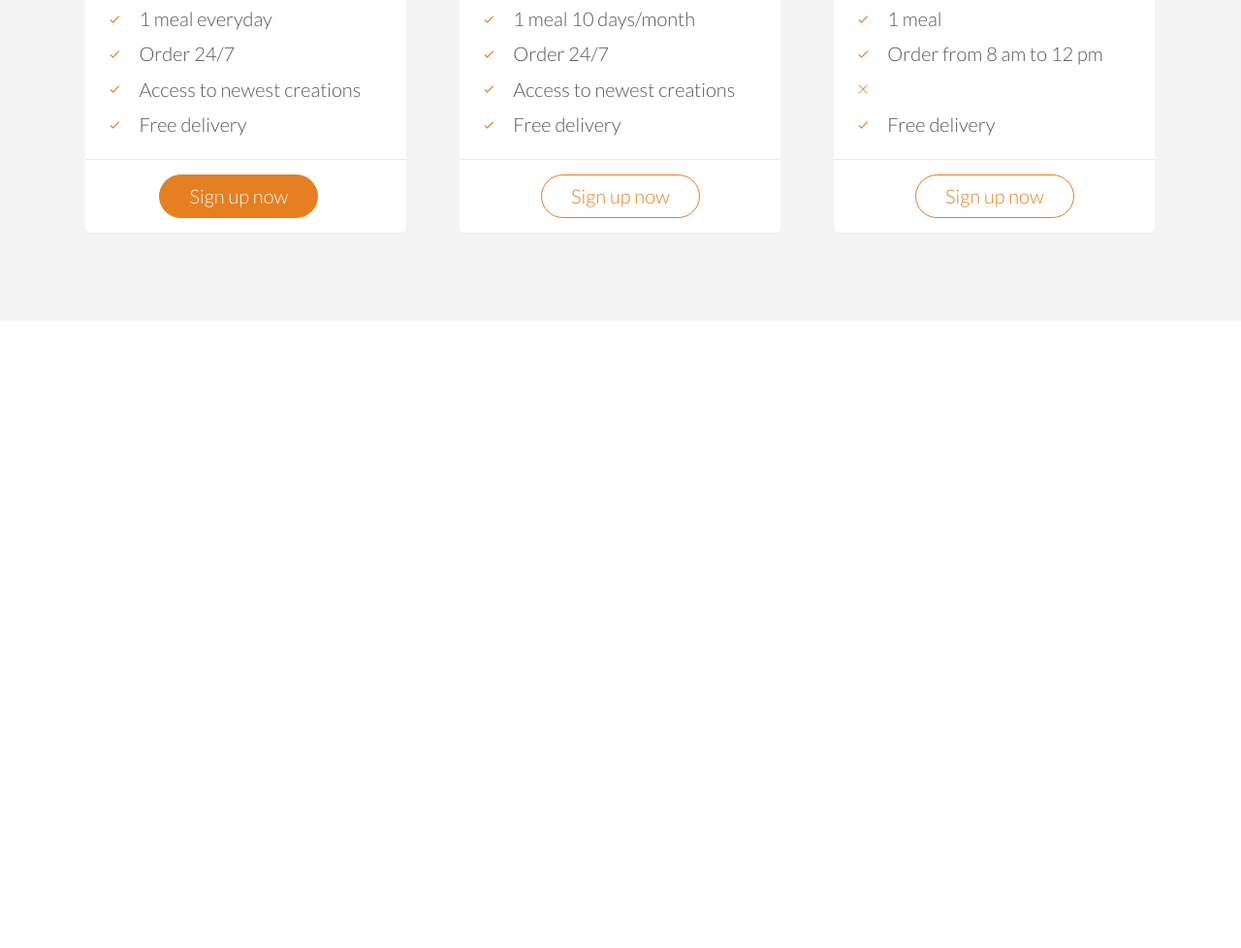
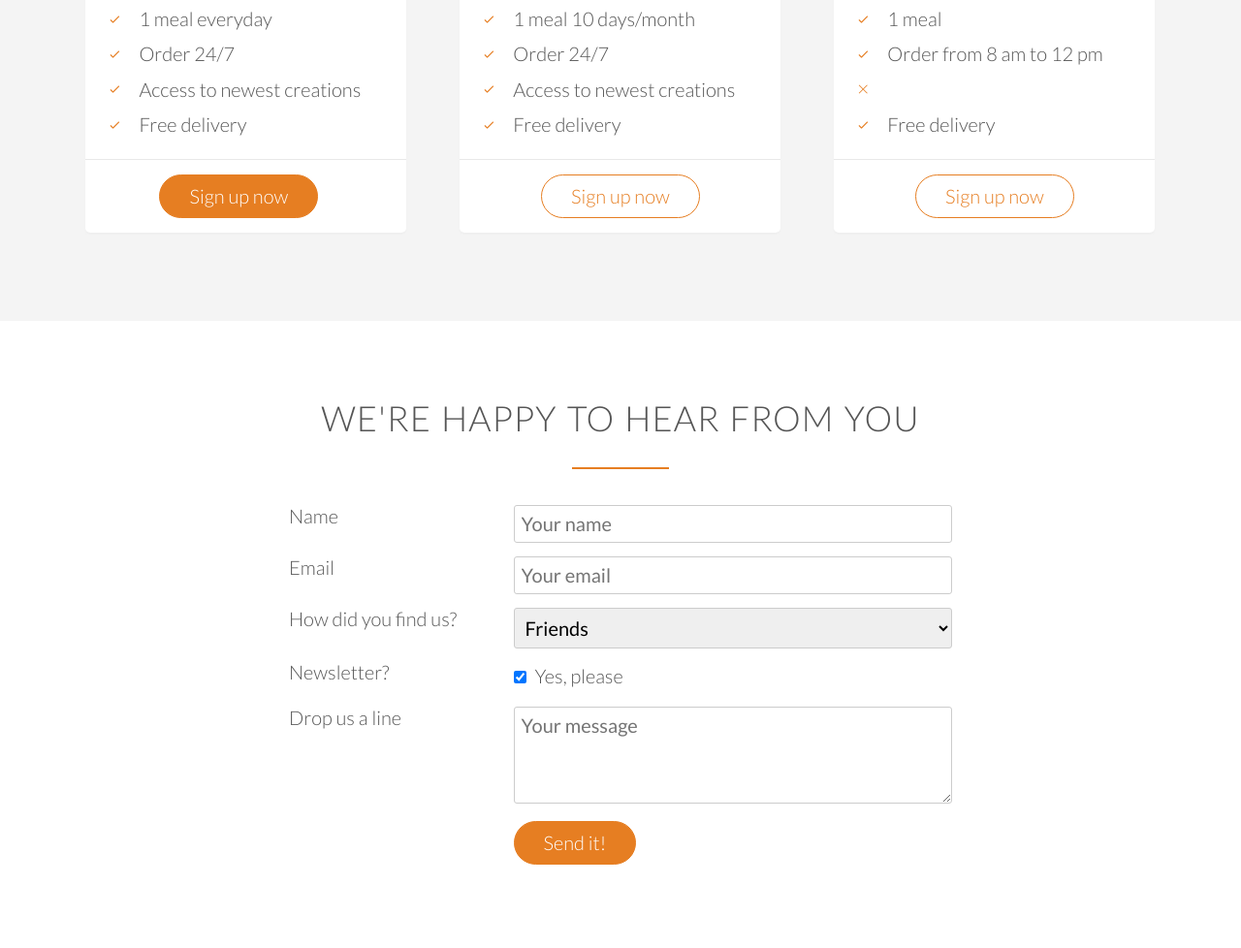
Before and after one commit to revanth-sridhar/omnifood, a plain HTML site: page index.html in a window 1280 px wide. Shown: the part 4268-5246 px from the top of the page at 97% size. Before the commit the page ends 4599 px from the top, so only its background shows below. Drawn offline with Linux system fonts and the light colour scheme; files whose address does not match are found by name.

Commit message:
designing the form is completed

```diff
--- a/index.html
+++ b/index.html
@@ -316,5 +316,68 @@
                 </div>
             </div>
         </section>
+
+        <section class="section-form">
+            <div class="row">
+                <h2>We're happy to hear from you</h2>
+            </div>
+            <div class="row">
+                <form method="post" action="#" class="contact-form">
+                    <div class="row">
+                        <div class="col span-1-of-3">
+                            <label for="name">Name</label>
+                        </div>
+                        <div class="col span-2-of-3">
+                            <input type="text" name="name" id="name" placeholder="Your name" required>
+                        </div>
+                    </div>
+                    <div class="row">
+                        <div class="col span-1-of-3">
+                            <label for="email">Email</label>
+                        </div>
+                        <div class="col span-2-of-3">
+                            <input type="email" name="email" id="email" placeholder="Your email" required>
+                        </div>
+                    </div>
+                    <div class="row">
+                        <div class="col span-1-of-3">
+                            <label for="find-us">How did you find us?</label>
+                        </div>
+                        <div class="col span-2-of-3">
+                            <select name="find-us" id="find-us">
+                                <option value="friends" selected>Friends</option>
+                                <option value="search">Search engine</option>
+                                <option value="ad">Advertisement</option>
+                                <option value="other">Other</option>
+                            </select>
+                        </div>
+                    </div>
+                    <div class="row">
+                        <div class="col span-1-of-3">
+                            <label>Newsletter?</label>
+                        </div>
+                        <div class="col span-2-of-3">
+                            <input type="checkbox" name="news" id="news" checked> Yes, please
+                        </div>
+                    </div>
+                    <div class="row">
+                        <div class="col span-1-of-3">
+                            <label>Drop us a line</label>
+                        </div>
+                        <div class="col span-2-of-3">
+                            <textarea name="message" placeholder="Your message"></textarea>
+                        </div>
+                    </div>
+                    <div class="row">
+                        <div class="col span-1-of-3">
+                            <label>&nbsp;</label>
+                        </div>
+                        <div class="col span-2-of-3">
+                            <input type="submit" style= "cursor:pointer" value="Send it!"></input>
+                        </div>
+                    </div>
+                </form>
+            </div>
+        </section>
     </body>
 </html>
--- a/resources/css/style.css
+++ b/resources/css/style.css
@@ -135,7 +135,8 @@ a:active {
 
 /* -------------BUTTONS-------------------------- */
 .btn:link,
-.btn:visited {
+.btn:visited,
+input[type=submit] {
     display: inline-block;
     padding: 10px 30px;
     font-weight: 300;
@@ -145,7 +146,8 @@ a:active {
 }
 
 .btn-full:link,
-.btn-full:visited {
+.btn-full:visited,
+input[type=submit] {
     background-color: #e67e22;
     border: 1px solid #e67e22;
     color: #fff;
@@ -159,12 +161,15 @@ a:active {
 }
 
 .btn:hover,
-.btn:active{
+.btn:active,
+input[type=submit]:hover,
+input[type=submit]:active{
     background-color: #cf6d17;
 }
 
 .btn-full:hover,
-.btn-full:active {
+.btn-full:active,
+input[type=submit] {
     border: 1px solid #e67e22;
 }
 
@@ -443,3 +448,33 @@ SIGN-UP
 .plan-box ul li {
     padding: 5px 0;
 }
+
+
+/* ---------------------------------------------
+FORM
+--------------------------------------------- */
+
+.contact-form {
+    width: 60%;
+    margin: 0 auto;
+}
+
+input[type=text],
+input[type=email],
+select,
+textarea {
+    width: 100%;
+    padding: 7px;
+    border-radius: 3px;
+    border: 1px solid #ccc;
+}
+
+textarea {
+    height: 100px;
+}
+
+input[type=checkbox] {
+    margin: 10px 5px 10px 0;
+}
+
+*:focus {outline: none;}
```
